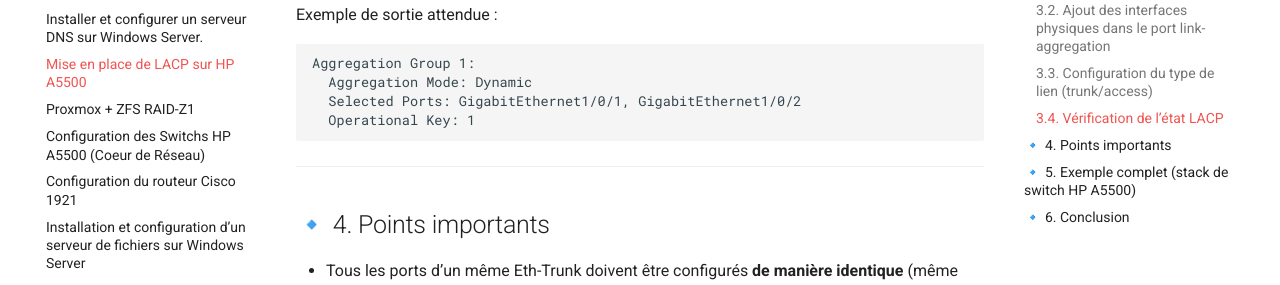
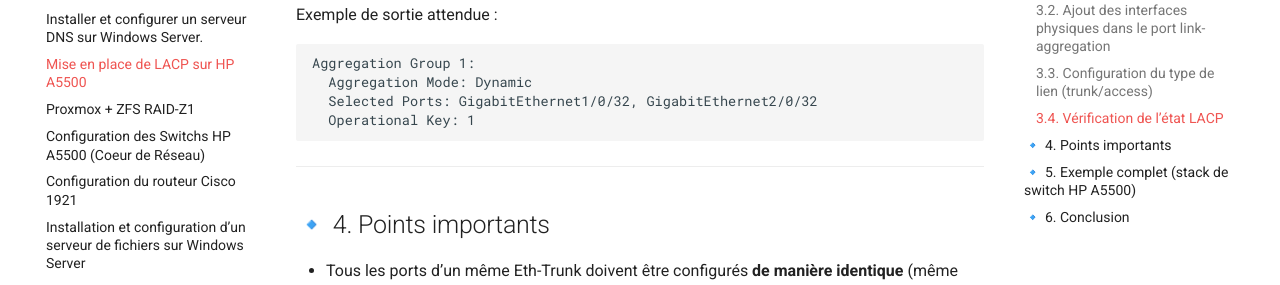
Before and after one commit to Sym-0ne/sport-ludique-Chartres, an MkDocs documentation site: the page built from docs/lacp_hp_a5500.md, in a window 1280 px wide and 900 px high, scrolled down 1956 px. Shown: the part 206-491 px from the top of the window. Built offline with MkDocs 1.6.1 and Material for MkDocs 9.7.7, drawn with Linux system fonts in a browser that asks for light colours.

Commit message:
Modif doc lacp

````diff
--- a/docs/lacp_hp_a5500.md
+++ b/docs/lacp_hp_a5500.md
@@ -86,7 +86,7 @@ Exemple de sortie attendue :
 ```
 Aggregation Group 1:
   Aggregation Mode: Dynamic
-  Selected Ports: GigabitEthernet1/0/1, GigabitEthernet1/0/2
+  Selected Ports: GigabitEthernet1/0/32, GigabitEthernet2/0/32
   Operational Key: 1
 ```
 
````
